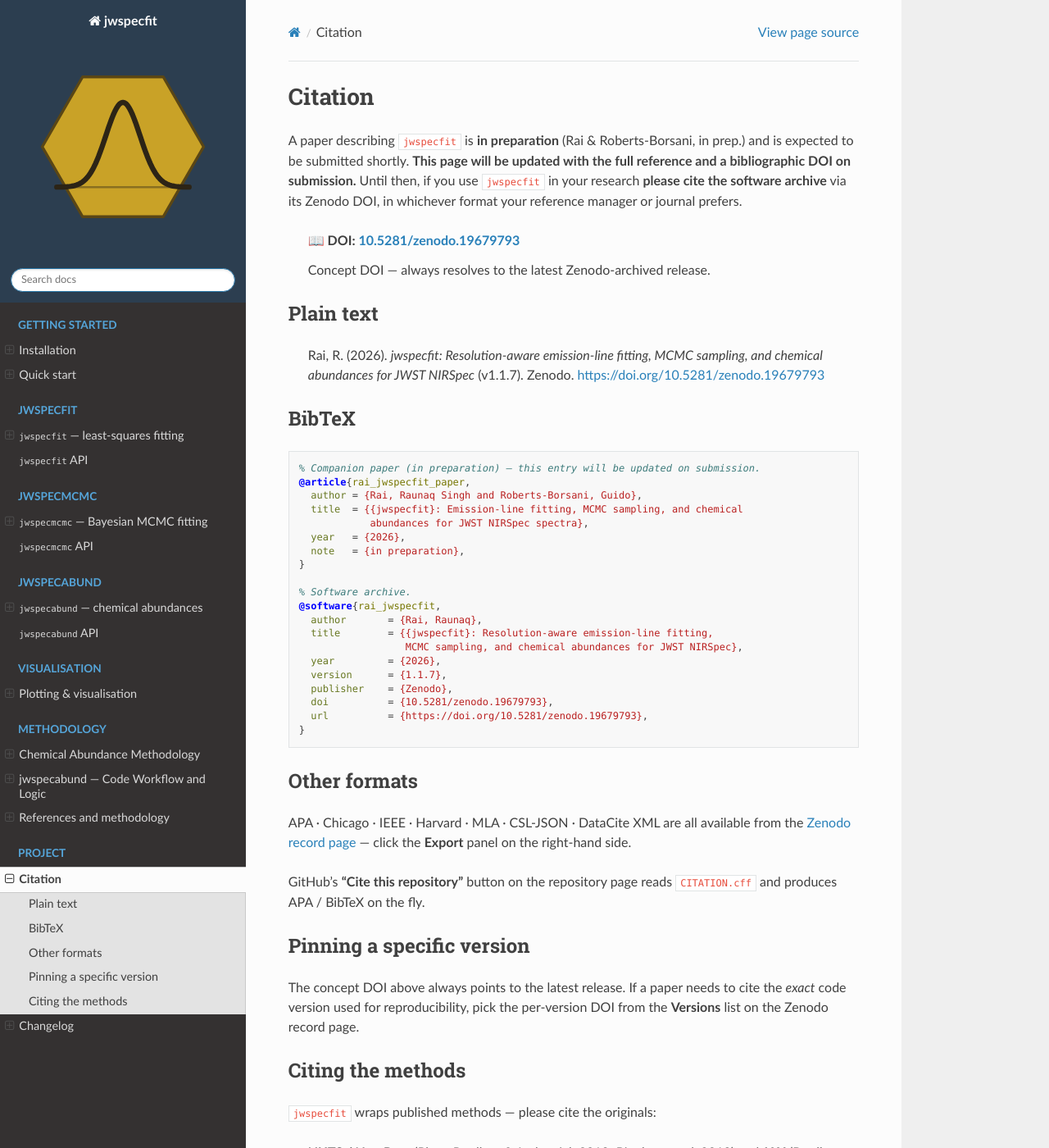
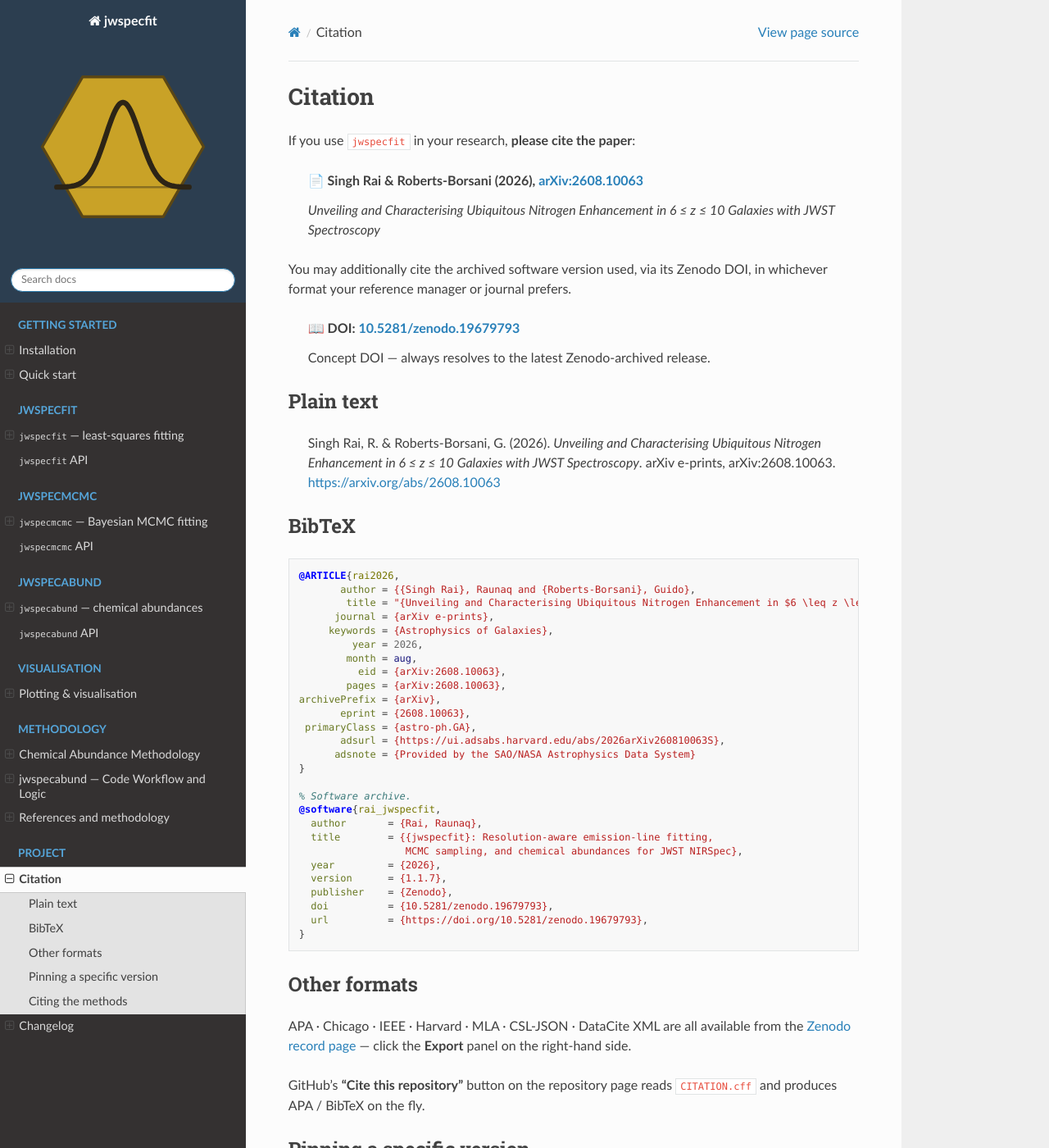
Before and after one commit to raunaq-rai/jwspecfit, a Sphinx documentation site: the page built from docs/citation.md, in a window 1280 px wide and 1400 px high. Shown: the whole window at 82% size. Built offline with Sphinx 7.4.7 and the Read the Docs theme 3.1.0, drawn with Linux system fonts in a browser that asks for light colours.

Commit message:
Cite Singh Rai & Roberts-Borsani (2026), arXiv:2608.10063, as the package reference

````diff
--- a/docs/citation.md
+++ b/docs/citation.md
@@ -1,10 +1,14 @@
 # Citation
 
-A paper describing `jwspecfit` is **in preparation** (Rai & Roberts-Borsani,
-in prep.) and is expected to be submitted shortly. **This page will be updated
-with the full reference and a bibliographic DOI on submission.** Until then, if
-you use `jwspecfit` in your research **please cite the software archive** via
-its Zenodo DOI, in whichever format your reference manager or journal prefers.
+If you use `jwspecfit` in your research, **please cite the paper**:
+
+> ## 📄 Singh Rai & Roberts-Borsani (2026), [arXiv:2608.10063](https://arxiv.org/abs/2608.10063)
+>
+> *Unveiling and Characterising Ubiquitous Nitrogen Enhancement in
+> 6 ≤ z ≤ 10 Galaxies with JWST Spectroscopy*
+
+You may additionally cite the archived software version used, via its Zenodo
+DOI, in whichever format your reference manager or journal prefers.
 
 > ## 📖 DOI: [10.5281/zenodo.19679793](https://doi.org/10.5281/zenodo.19679793)
 >
@@ -12,20 +16,28 @@
 
 ## Plain text
 
-> Rai, R. (2026). *jwspecfit: Resolution-aware emission-line fitting,
-> MCMC sampling, and chemical abundances for JWST NIRSpec* (v1.1.7).
-> Zenodo. <https://doi.org/10.5281/zenodo.19679793>
+> Singh Rai, R. & Roberts-Borsani, G. (2026). *Unveiling and Characterising
+> Ubiquitous Nitrogen Enhancement in 6 ≤ z ≤ 10 Galaxies with JWST
+> Spectroscopy*. arXiv e-prints, arXiv:2608.10063.
+> <https://arxiv.org/abs/2608.10063>
 
 ## BibTeX
 
 ```bibtex
-% Companion paper (in preparation) — this entry will be updated on submission.
-@article{rai_jwspecfit_paper,
-  author = {Rai, Raunaq Singh and Roberts-Borsani, Guido},
-  title  = {{jwspecfit}: Emission-line fitting, MCMC sampling, and chemical
-            abundances for JWST NIRSpec spectra},
-  year   = {2026},
-  note   = {in preparation},
+@ARTICLE{rai2026,
+       author = {{Singh Rai}, Raunaq and {Roberts-Borsani}, Guido},
+        title = "{Unveiling and Characterising Ubiquitous Nitrogen Enhancement in $6 \leq z \leq 10$ Galaxies with JWST Spectroscopy}",
+      journal = {arXiv e-prints},
+     keywords = {Astrophysics of Galaxies},
+         year = 2026,
+        month = aug,
+          eid = {arXiv:2608.10063},
+        pages = {arXiv:2608.10063},
+archivePrefix = {arXiv},
+       eprint = {2608.10063},
+ primaryClass = {astro-ph.GA},
+       adsurl = {https://ui.adsabs.harvard.edu/abs/2026arXiv260810063S},
+      adsnote = {Provided by the SAO/NASA Astrophysics Data System}
 }
 
 % Software archive.
--- a/pyproject.toml
+++ b/pyproject.toml
@@ -42,6 +42,7 @@
 [project.urls]
 Homepage      = "https://github.com/raunaq-rai/jwspecfit"
 Documentation = "https://jwspecfit.readthedocs.io/"
+Paper         = "https://arxiv.org/abs/2608.10063"
 Source        = "https://github.com/raunaq-rai/jwspecfit"
 Issues        = "https://github.com/raunaq-rai/jwspecfit/issues"
 Changelog     = "https://github.com/raunaq-rai/jwspecfit/blob/main/docs/changelog.md"
````
Also changed, not shown: README.md (+27 -16 lines), docs/changelog.md (+10 -0 lines), docs/index.md (+6 -0 lines), docs/references.md (+7 -0 lines), 1 other file.
